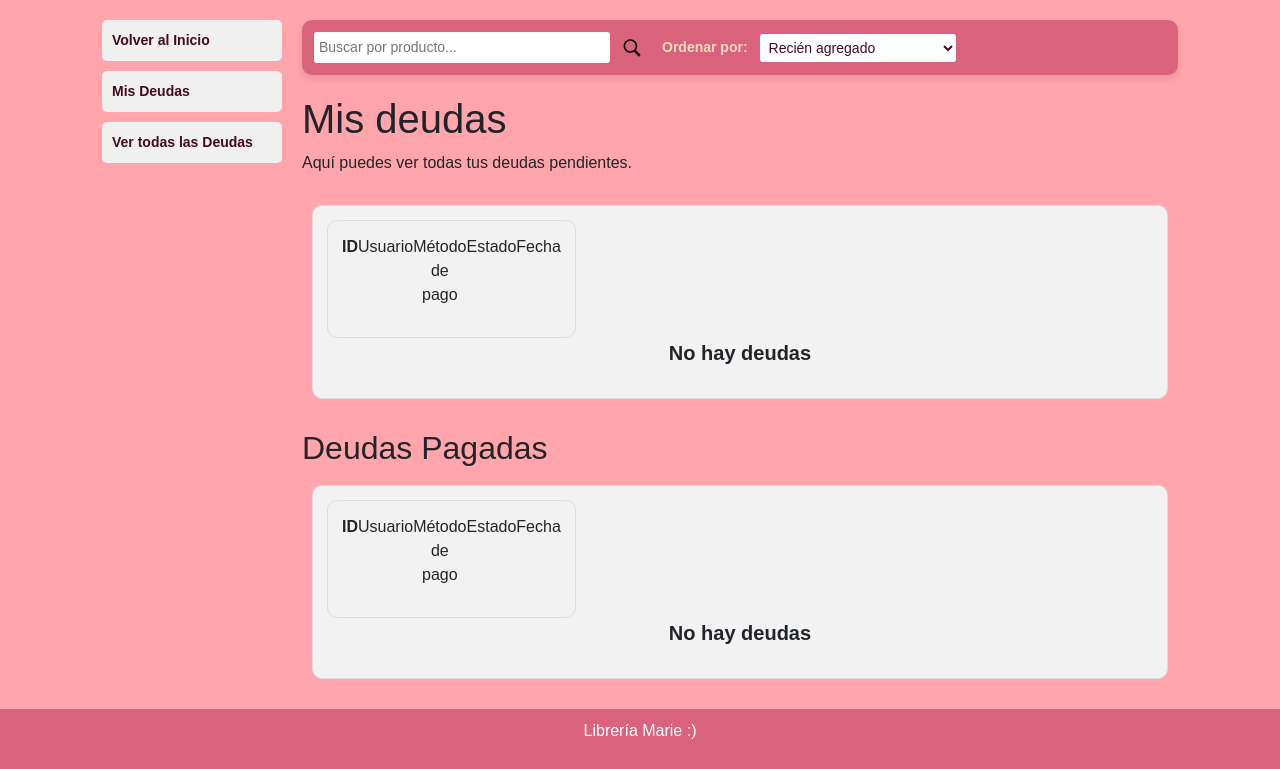
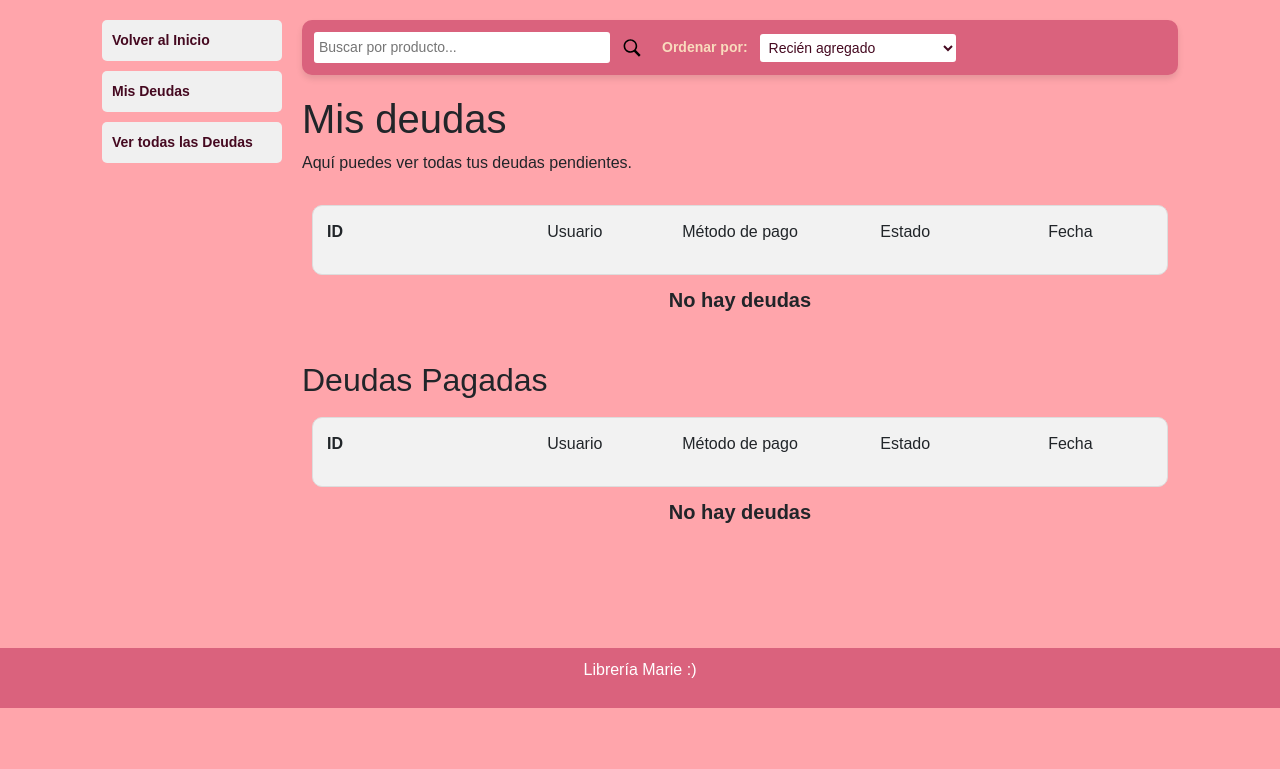
Before and after one commit to superpapus/marieweb, a Django app: page /deudas/ in a window 1280 px wide. Shown: the part 92-861 px from the top of the page. After the commit the page ends 800 px from the top, so only its background shows below. Run offline with Django 4.2, Linux system fonts and the light colour scheme; a user stored in the database is signed in; data comes from the database, SQL or seed files in the repository.

Commit message:
:bug: fix vista deudas

```diff
--- a/marieweb/templates/components/deudas-grid.html
+++ b/marieweb/templates/components/deudas-grid.html
@@ -116,7 +116,6 @@
 </style>
 <section class="grid-deudas">
     <div id="deudasid" class="deuda-card">
-    <div id="deudasid" class="deuda-card">
         <p style="grid-area: id; font-weight: bold; font-size: 16px; justify-self: left;">ID</p>
         <p style="grid-area: usuario;">Usuario</p>
         <p style="grid-area: metodo-pago;">Método de pago</p>
```
